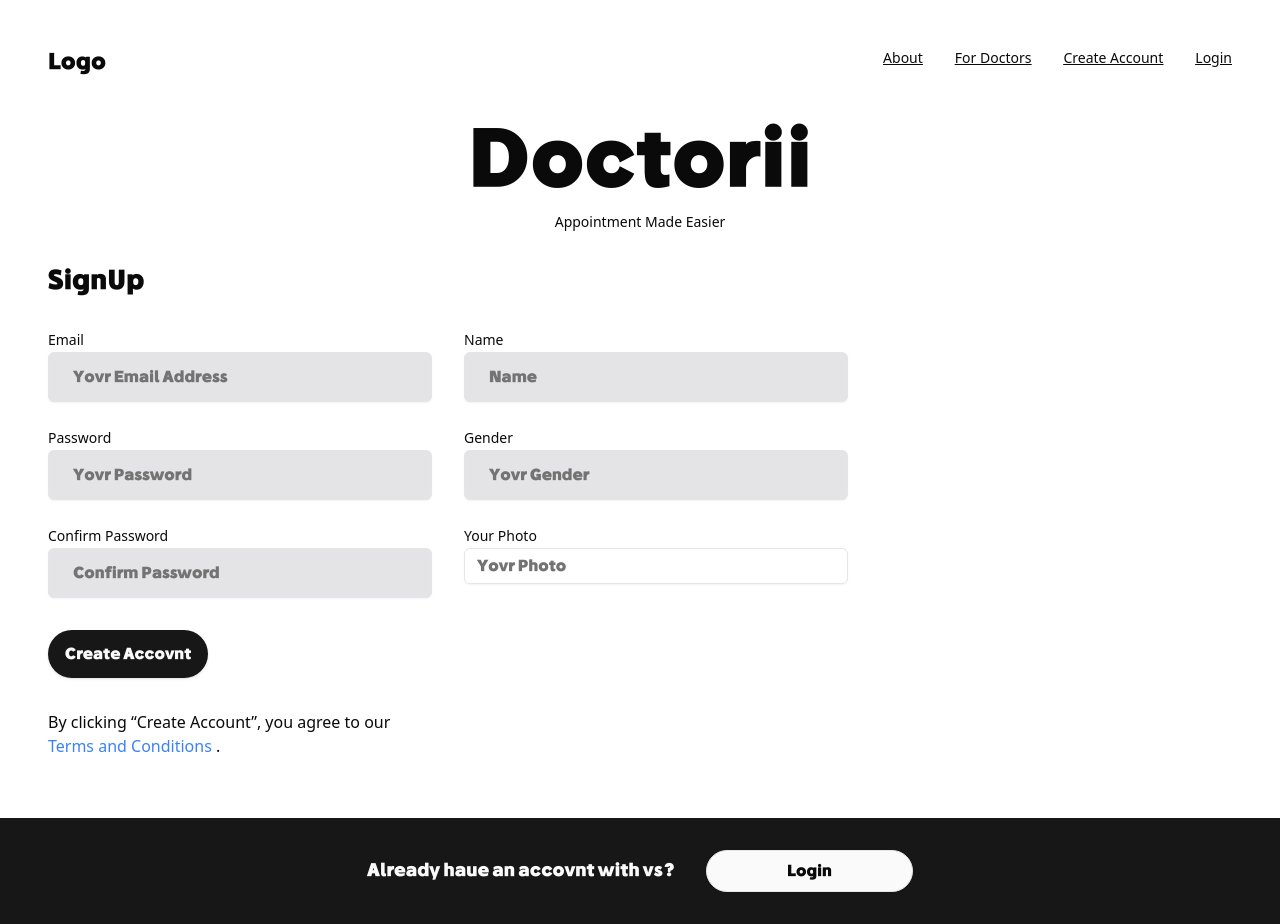
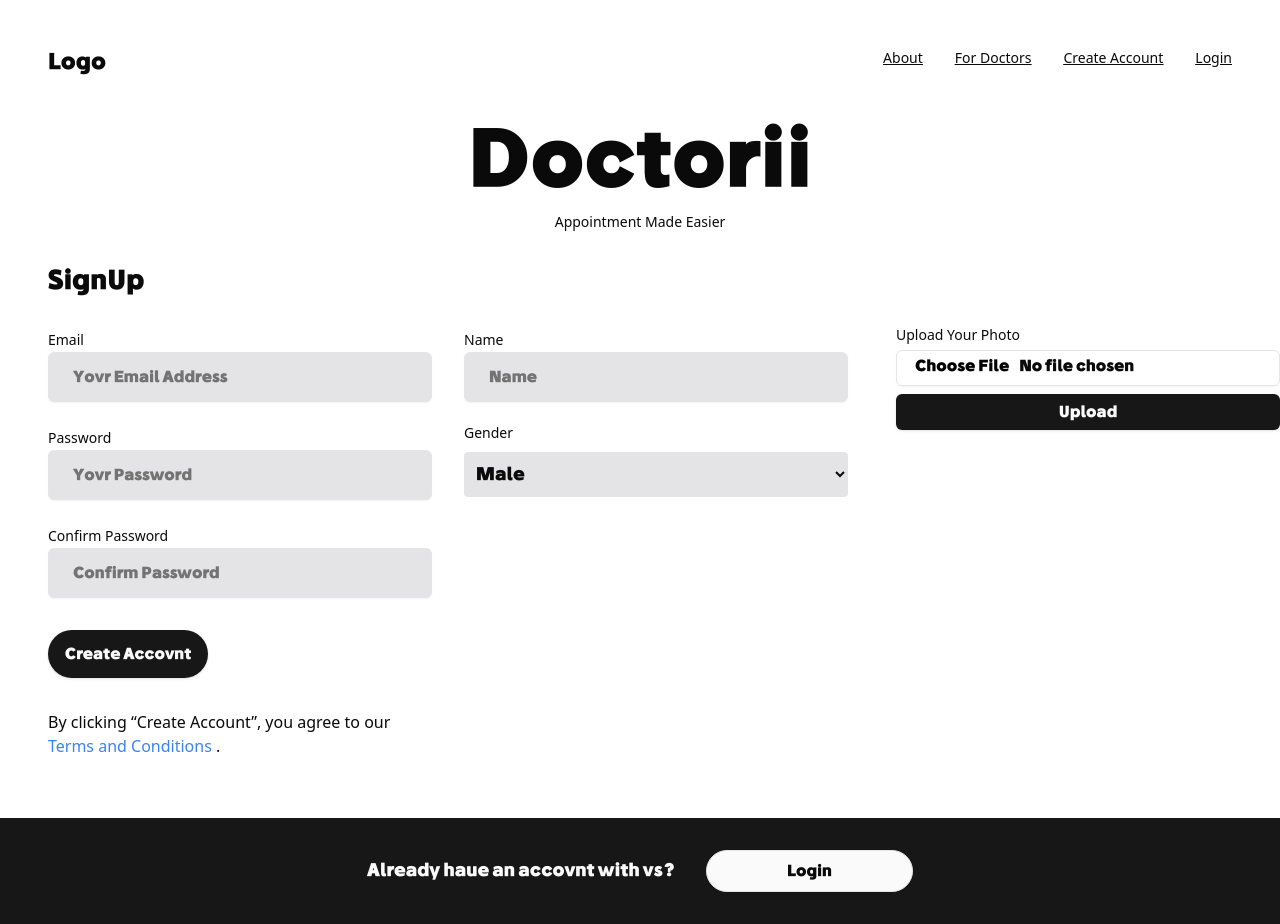
Before and after one commit to mohamedaalfadel33/Doctorii, a Next.js app: page /signup in a window 1280 px wide. Built offline with nearby package versions, Linux system fonts and the light colour scheme.

Commit message:
upload images with cloudinary

```diff
--- a/next.config.mjs
+++ b/next.config.mjs
@@ -1,4 +1,8 @@
 /** @type {import('next').NextConfig} */
-const nextConfig = {};
+const nextConfig = {
+  images: {
+    domains: ["res.cloudinary.com"],
+  },
+};
 
 export default nextConfig;
--- a/src/app/(auth)/layout.tsx
+++ b/src/app/(auth)/layout.tsx
@@ -1,14 +1,15 @@
-import type { Metadata } from 'next';
-import '../globals.css';
-import localFont from 'next/font/local';
-import Navbar from '@/components/Navbar';
+import type { Metadata } from "next";
+import "../globals.css";
+import localFont from "next/font/local";
+import Navbar from "@/components/Navbar";
+import { Toaster } from "react-hot-toast";
 
 const vip_hala_font = localFont({
-  src: '../../../public/fonts/VIPHala.otf',
+  src: "../../../public/fonts/VIPHala.otf",
 });
 
 export const metadata: Metadata = {
-  title: 'Doctorii login',
+  title: "Doctorii login",
 };
 
 export default function RootLayout({
@@ -19,6 +20,7 @@
   return (
     <html lang="en">
       <body className={vip_hala_font.className}>
+        <Toaster />
         <Navbar />
         {children}
       </body>
--- a/src/app/(auth)/signup/page.tsx
+++ b/src/app/(auth)/signup/page.tsx
@@ -1,10 +1,14 @@
+/* eslint-disable @next/next/no-img-element */
 "use client";
 
 import { Button } from "@/components/ui/button";
+import toast from "react-hot-toast";
 import { Input } from "@/components/ui/input";
 import { Label } from "@/components/ui/label";
 import Link from "next/link";
-import { SubmitHandler, useForm } from "react-hook-form";
+import { useState } from "react";
+import { set, SubmitHandler, useForm } from "react-hook-form";
+import { ScaleLoader } from "react-spinners";
 
 type FormData = {
   name: string;
@@ -16,7 +20,56 @@
 };
 
 const Page = () => {
+  const GenderOptions = ["Male", "Female"];
+  const [gender, setGender] = useState("Male");
   const { register, handleSubmit } = useForm<FormData>();
+  const [file, setFile] = useState<File | null>(null);
+  const [imageData, setImageData] = useState<any>(null);
+  const [error, setError] = useState<string | null>(null);
+  const [loading, setLoading] = useState<boolean>(false); // State for loading
+
+  const handleGenderChange = (event: React.ChangeEvent<HTMLSelectElement>) => {
+    setGender(event.target.value);
+  };
+
+  const handleFileChange = (e: React.ChangeEvent<HTMLInputElement>) => {
+    if (e.target.files) {
+      setFile(e.target.files[0]);
+    }
+  };
+
+  const handleImageSubmit = async (e: React.FormEvent<HTMLFormElement>) => {
+    e.preventDefault();
+    if (!file) return;
+
+    setLoading(true);
+
+    const formData = new FormData();
+    formData.append("file", file);
+
+    try {
+      const response = await fetch("/api/upload", {
+        method: "POST",
+        body: formData,
+      });
+
+      if (!response.ok) {
+        const errorData = await response.json();
+        throw new Error(errorData.error || "Upload failed");
+      }
+
+      const data = await response.json();
+      setImageData(data);
+      setError(null);
+      toast.success("Image uploaded successfully!");
+    } catch (error: any) {
+      setError(error.message);
+      setImageData(null);
+      toast.error(`Upload failed: ${error.message}`);
+    } finally {
+      setLoading(false); // Set loading to false after the upload finishes
+    }
+  };
 
   const onSubmit: SubmitHandler<FormData> = async (data) => {
     const res = await fetch("http://localhost:8085/api/v1/patients/signup", {
@@ -30,7 +83,7 @@
         password: data.password,
         confirmPassword: data.confirmPassword,
         gender: data.gender,
-        photo: data.image,
+        photo: imageData.secure_url,
       }),
     });
     const data1 = await res.json();
@@ -46,12 +99,12 @@
       </div>
 
       {/*  Inputs */}
+      <h1 className="px-12 text-2xl">SignUp</h1>
+      <div className="flex justify-center">
         <form
           onSubmit={handleSubmit(onSubmit)}
           className="flex flex-col gap-8 px-12"
         >
-        <h1 className="text-2xl">SignUp</h1>
-
           <div className="flex gap-8">
             <div className="flex flex-col gap-6">
               <div className="w-96">
@@ -96,54 +149,21 @@
                 />
               </div>
 
-            <div className="w-96">
+              <div className="flex w-96 flex-col gap-3">
                 <Label className="font-sans">Gender</Label>
-              <Input
+                <select
                   {...register("gender")}
-                className="bg-zinc-200 p-6"
-                type="text"
-                placeholder="Your Gender"
-              />
+                  className="rounded-sm bg-zinc-200 p-2"
+                  value={gender}
+                  onChange={handleGenderChange}
+                >
+                  {GenderOptions.map((option) => (
+                    <option key={option} value={option}>
+                      {option}
+                    </option>
+                  ))}
+                </select>
               </div>
-
-            <div className="w-96">
-              <Label className="font-sans">Your Photo</Label>
-              <Input
-                {...register("image")}
-                type="text"
-                placeholder="Your Photo"
-              />
-            </div>
-
-            {/* <div className="w-96">
-              <Label className="font-sans">Your Photo</Label>
-              <Input
-                {...register("image")}
-                accept="image/*"
-                multiple
-                className="bg-zinc-200 p-6"
-                type="file"
-                placeholder="Your Photo"
-              />
-            </div> */}
-
-            {/* <div className="w-96">
-              <Label className="font-sans">City</Label>
-              <Input
-                className="bg-zinc-200 p-6"
-                type="text"
-                placeholder="Your City"
-              />
-            </div>
-
-            <div className="w-96">
-              <Label className="font-sans">Phone Number</Label>
-              <Input
-                className="bg-zinc-200 p-6"
-                type="number"
-                placeholder="Phone Number"
-              />
-            </div> */}
             </div>
           </div>
 
@@ -156,6 +176,28 @@
             <span className="text-blue-500">Terms and Conditions </span>.
           </p>
         </form>
+
+        <div className="w-96">
+          <form className="flex flex-col gap-2" onSubmit={handleImageSubmit}>
+            <Label className="font-sans">Upload Your Photo</Label>
+            <Input type="file" onChange={handleFileChange} />
+            <Button type="submit" disabled={loading}>
+              {loading ? (
+                <ScaleLoader color="#fff" loading={loading} />
+              ) : (
+                "Upload"
+              )}
+            </Button>
+
+            {imageData && (
+              <div>
+                <h2>Image Uploaded:</h2>
+                <img src={imageData.secure_url} alt="Uploaded" />
+              </div>
+            )}
+          </form>
+        </div>
+      </div>
 
       {/* Footer */}
       <footer className="mt-auto flex items-center justify-center gap-8 bg-primary p-8">
--- /dev/null
+++ b/src/app/api/upload/route.ts
@@ -0,0 +1,42 @@
+import { NextResponse } from "next/server";
+import { v2 as cloudinary } from "cloudinary";
+import multer from "multer";
+
+// Configure Cloudinary
+cloudinary.config({
+  cloud_name: process.env.CLOUDINARY_CLOUD_NAME,
+  api_key: process.env.CLOUDINARY_API_KEY,
+  api_secret: process.env.CLOUDINARY_API_SECRET,
+});
+
+// Set up multer for file uploads
+const storage = multer.memoryStorage();
+const upload = multer({ storage });
+
+// This function handles the file upload
+export async function POST(req: Request) {
+  const formData = await req.formData();
+  const file = formData.get("file") as File;
+
+  if (!file) {
+    return NextResponse.json({ error: "No file uploaded" }, { status: 400 });
+  }
+
+  return new Promise(async (resolve) => {
+    const uploadStream = cloudinary.uploader.upload_stream(
+      { resource_type: "auto" },
+      (error, result) => {
+        if (error) {
+          return resolve(
+            NextResponse.json({ error: error.message }, { status: 500 }),
+          );
+        }
+        return resolve(NextResponse.json(result));
+      },
+    );
+
+    // Convert the file to a buffer and upload
+    const buffer = Buffer.from(await file.arrayBuffer());
+    uploadStream.end(buffer);
+  });
+}
--- /dev/null
+++ b/src/components/ui/toast.tsx
@@ -0,0 +1,129 @@
+"use client"
+
+import * as React from "react"
+import { Cross2Icon } from "@radix-ui/react-icons"
+import * as ToastPrimitives from "@radix-ui/react-toast"
+import { cva, type VariantProps } from "class-variance-authority"
+
+import { cn } from "@/lib/utils"
+
+const ToastProvider = ToastPrimitives.Provider
+
+const ToastViewport = React.forwardRef<
+  React.ElementRef<typeof ToastPrimitives.Viewport>,
+  React.ComponentPropsWithoutRef<typeof ToastPrimitives.Viewport>
+>(({ className, ...props }, ref) => (
+  <ToastPrimitives.Viewport
+    ref={ref}
+    className={cn(
+      "fixed top-0 z-[100] flex max-h-screen w-full flex-col-reverse p-4 sm:bottom-0 sm:right-0 sm:top-auto sm:flex-col md:max-w-[420px]",
+      className
+    )}
+    {...props}
+  />
+))
+ToastViewport.displayName = ToastPrimitives.Viewport.displayName
+
+const toastVariants = cva(
+  "group pointer-events-auto relative flex w-full items-center justify-between space-x-2 overflow-hidden rounded-md border p-4 pr-6 shadow-lg transition-all data-[swipe=cancel]:translate-x-0 data-[swipe=end]:translate-x-[var(--radix-toast-swipe-end-x)] data-[swipe=move]:translate-x-[var(--radix-toast-swipe-move-x)] data-[swipe=move]:transition-none data-[state=open]:animate-in data-[state=closed]:animate-out data-[swipe=end]:animate-out data-[state=closed]:fade-out-80 data-[state=closed]:slide-out-to-right-full data-[state=open]:slide-in-from-top-full data-[state=open]:sm:slide-in-from-bottom-full",
+  {
+    variants: {
+      variant: {
+        default: "border bg-background text-foreground",
+        destructive:
+          "destructive group border-destructive bg-destructive text-destructive-foreground",
+      },
+    },
+    defaultVariants: {
+      variant: "default",
+    },
+  }
+)
+
+const Toast = React.forwardRef<
+  React.ElementRef<typeof ToastPrimitives.Root>,
+  React.ComponentPropsWithoutRef<typeof ToastPrimitives.Root> &
+    VariantProps<typeof toastVariants>
+>(({ className, variant, ...props }, ref) => {
+  return (
+    <ToastPrimitives.Root
+      ref={ref}
+      className={cn(toastVariants({ variant }), className)}
+      {...props}
+    />
+  )
+})
+Toast.displayName = ToastPrimitives.Root.displayName
+
+const ToastAction = React.forwardRef<
+  React.ElementRef<typeof ToastPrimitives.Action>,
+  React.ComponentPropsWithoutRef<typeof ToastPrimitives.Action>
+>(({ className, ...props }, ref) => (
+  <ToastPrimitives.Action
+    ref={ref}
+    className={cn(
+      "inline-flex h-8 shrink-0 items-center justify-center rounded-md border bg-transparent px-3 text-sm font-medium transition-colors hover:bg-secondary focus:outline-none focus:ring-1 focus:ring-ring disabled:pointer-events-none disabled:opacity-50 group-[.destructive]:border-muted/40 group-[.destructive]:hover:border-destructive/30 group-[.destructive]:hover:bg-destructive group-[.destructive]:hover:text-destructive-foreground group-[.destructive]:focus:ring-destructive",
+      className
+    )}
+    {...props}
+  />
+))
+ToastAction.displayName = ToastPrimitives.Action.displayName
+
+const ToastClose = React.forwardRef<
+  React.ElementRef<typeof ToastPrimitives.Close>,
+  React.ComponentPropsWithoutRef<typeof ToastPrimitives.Close>
+>(({ className, ...props }, ref) => (
+  <ToastPrimitives.Close
+    ref={ref}
+    className={cn(
+      "absolute right-1 top-1 rounded-md p-1 text-foreground/50 opacity-0 transition-opacity hover:text-foreground focus:opacity-100 focus:outline-none focus:ring-1 group-hover:opacity-100 group-[.destructive]:text-red-300 group-[.destructive]:hover:text-red-50 group-[.destructive]:focus:ring-red-400 group-[.destructive]:focus:ring-offset-red-600",
+      className
+    )}
+    toast-close=""
+    {...props}
+  >
+    <Cross2Icon className="h-4 w-4" />
+  </ToastPrimitives.Close>
+))
+ToastClose.displayName = ToastPrimitives.Close.displayName
+
+const ToastTitle = React.forwardRef<
+  React.ElementRef<typeof ToastPrimitives.Title>,
+  React.ComponentPropsWithoutRef<typeof ToastPrimitives.Title>
+>(({ className, ...props }, ref) => (
+  <ToastPrimitives.Title
+    ref={ref}
+    className={cn("text-sm font-semibold [&+div]:text-xs", className)}
+    {...props}
+  />
+))
+ToastTitle.displayName = ToastPrimitives.Title.displayName
+
+const ToastDescription = React.forwardRef<
+  React.ElementRef<typeof ToastPrimitives.Description>,
+  React.ComponentPropsWithoutRef<typeof ToastPrimitives.Description>
+>(({ className, ...props }, ref) => (
+  <ToastPrimitives.Description
+    ref={ref}
+    className={cn("text-sm opacity-90", className)}
+    {...props}
+  />
+))
+ToastDescription.displayName = ToastPrimitives.Description.displayName
+
+type ToastProps = React.ComponentPropsWithoutRef<typeof Toast>
+
+type ToastActionElement = React.ReactElement<typeof ToastAction>
+
+export {
+  type ToastProps,
+  type ToastActionElement,
+  ToastProvider,
+  ToastViewport,
+  Toast,
+  ToastTitle,
+  ToastDescription,
+  ToastClose,
+  ToastAction,
+}
```
Also changed, not shown: package.json (+12 -1 lines), src/components/ui/toaster.tsx (added, +35 -0 lines), 2 other files (tests, documents, lock files or other folders). Lines whose indentation alone changed are shown as unchanged.
